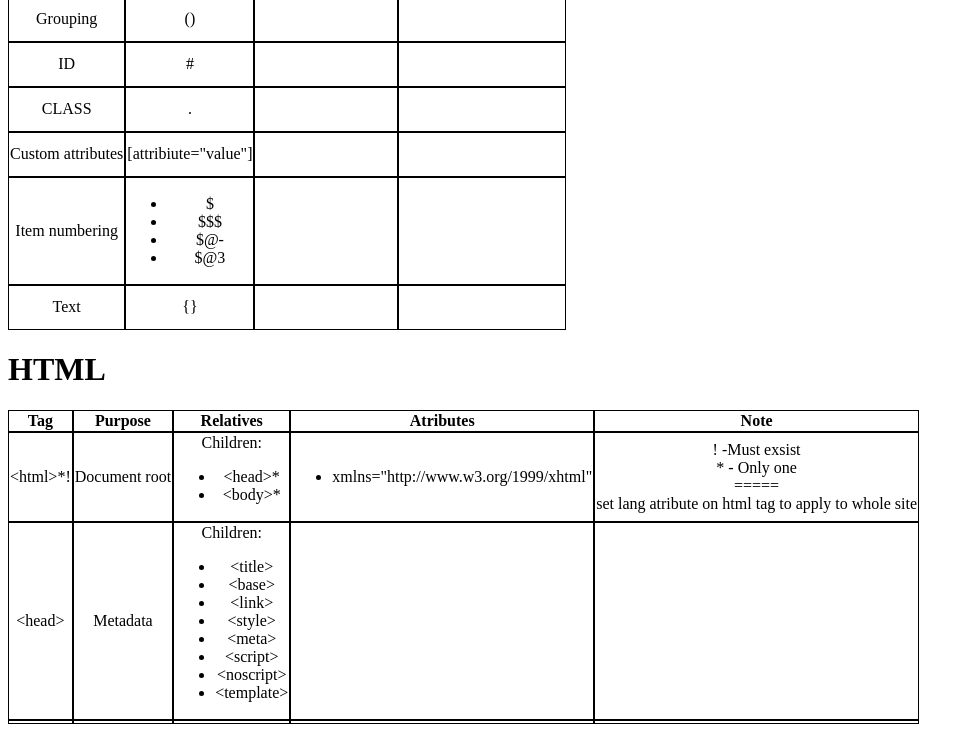
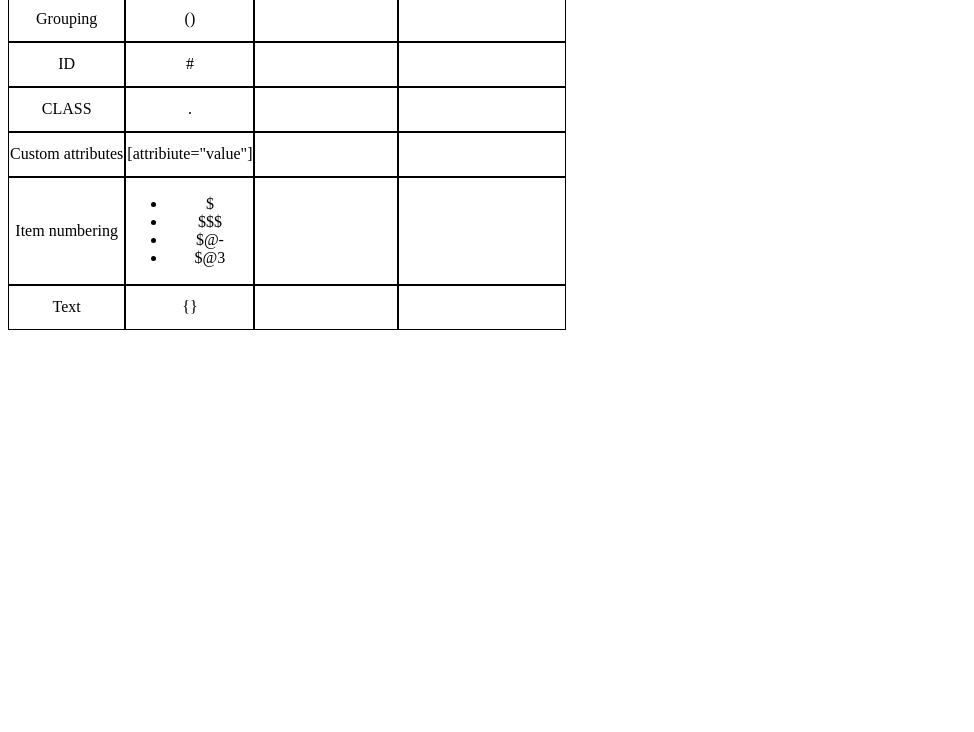
Before and after one commit to Howokan/html, a plain HTML site: page index.html in a window 1280 px wide. Shown: the part 651-1383 px from the top of the page, without its empty margins (0-974 px from the left). After the commit the page ends 989 px from the top, so only its background shows below. Drawn offline with Linux system fonts and the light colour scheme; a script that the page names is missing.

Commit message:
removed html section

```diff
--- a/index.html
+++ b/index.html
@@ -154,64 +154,5 @@
             </tr>
     </table>
 
-    <!-- ================================================================== -->
-
-    <h1 id="html">HTML</h1>
-    <table>
-        <tr>
-            <th>Tag</th>
-            <th>Purpose</th>
-            <th>Relatives</th>
-            <th>Atributes</th>
-            <th>Note</th>
-        </tr>
-        <tr>
-            <td>&lthtml&gt*!</td>
-            <td>Document root</td>
-            <td>
-                Children:
-                <ul>
-                    <li>&lthead&gt*</li>
-                    <li>&ltbody&gt*</li>
-                </ul>
-            </td>
-            <td>
-                <ul><li>xmlns="http://www.w3.org/1999/xhtml"</li></ul>
-            </td>
-            <td>
-                ! -Must exsist <br>
-                * - Only one <br>
-                ===== <br>
-                set lang atribute on html tag to apply to whole site
-            </td>
-        </tr>
-        <tr>
-            <td>&lthead&gt</td>
-            <td>Metadata</td>
-            <td>
-                Children:
-                <ul>
-                    <li>&lttitle&gt</li>
-                    <li>&ltbase&gt</li>
-                    <li>&ltlink&gt</li>
-                    <li>&ltstyle&gt</li>
-                    <li>&ltmeta&gt</li>
-                    <li>&ltscript&gt</li>
-                    <li>&ltnoscript&gt</li>
-                    <li>&lttemplate&gt</li>
-                </ul>
-            </td>
-            <td></td>
-            <td></td>
-        </tr>
-        <tr>
-            <td></td>
-            <td></td>
-            <td></td>
-            <td></td>
-            <td></td>
-        </tr>
-    </table>
-
 </body>
 </html>
```
